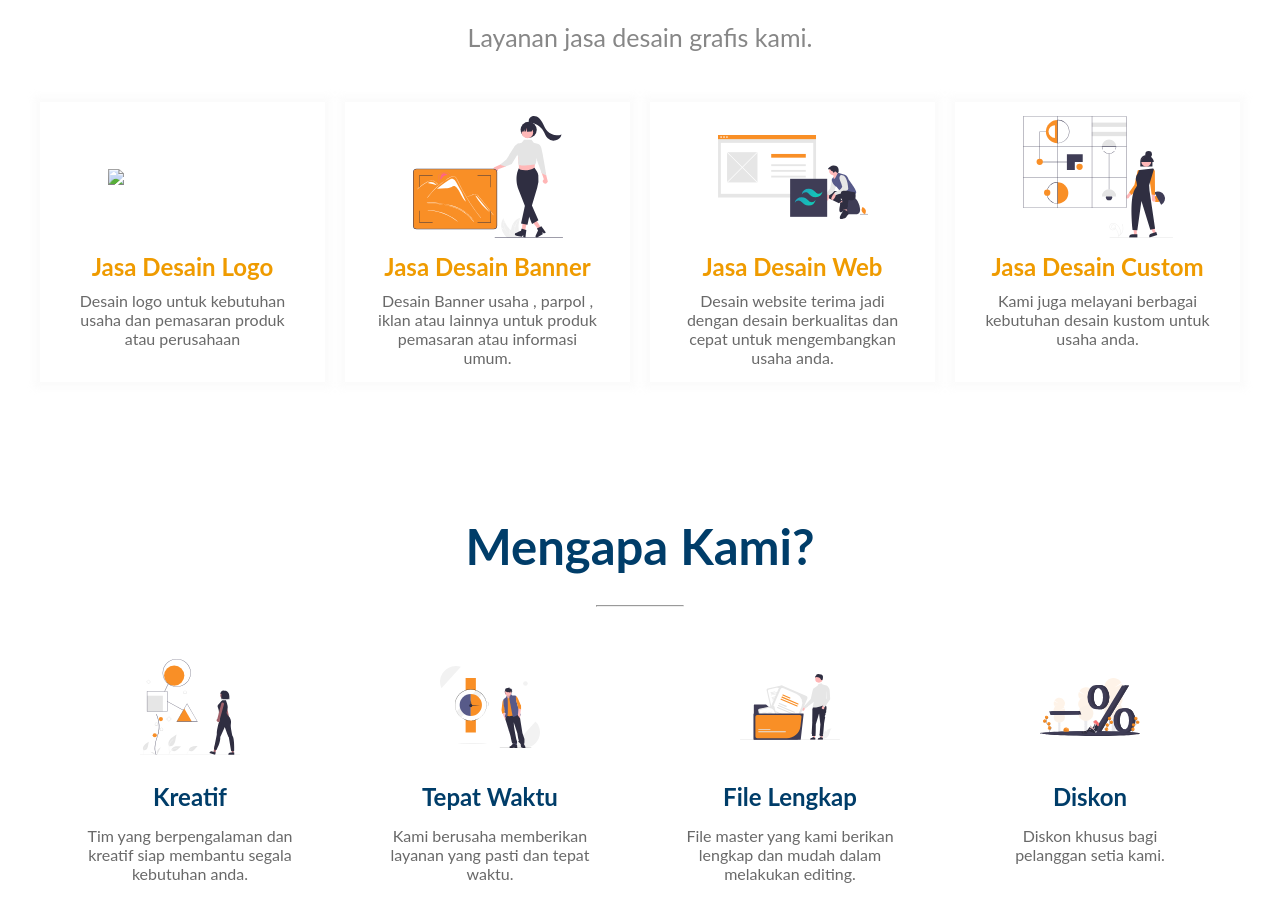
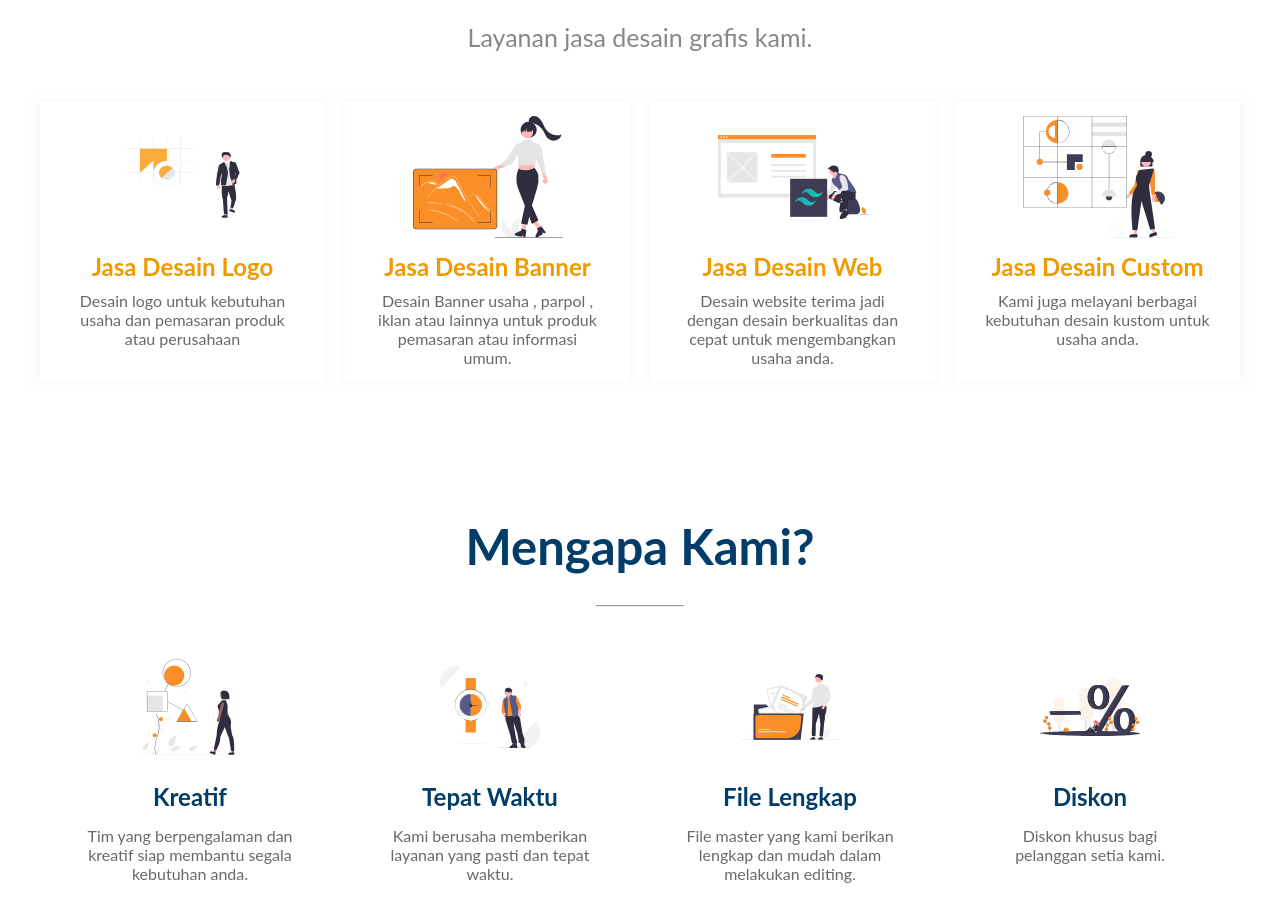
Before and after one commit to habibhakimsinaga69/d4artproject, a plain HTML site: page index.html in a window 1280 px wide. Shown: the part 2131-3053 px from the top of the page. Drawn offline with Linux system fonts and the light colour scheme.

Commit message:
Update index.html

```diff
--- a/index.html
+++ b/index.html
@@ -89,7 +89,7 @@
       <div class="products">
         <div class="product shadow">
           <div class="product-logo">
-            <img class="product-icon" src="/images/designlogo.png" />
+            <img class="product-icon" src="/images/desainlogo.png" />
           </div>
 
           <h2>Jasa Desain Logo</h2>
```
